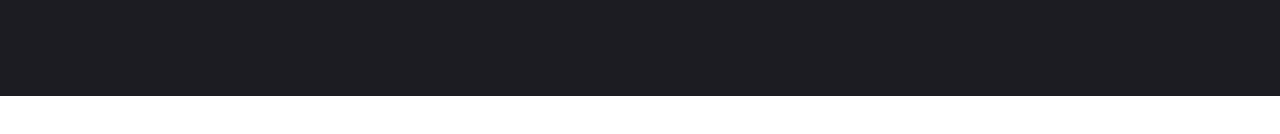
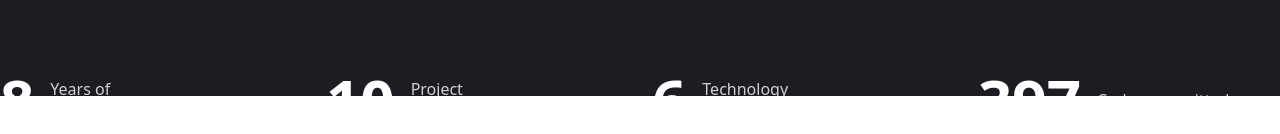
Before and after one commit to Nick-Salifu/portfolio, a Next.js app: page / in a window 1280 px wide. Shown: the part 704-838 px from the top of the page. Before the commit the page ends 800 px from the top, so only its background shows below. Built offline with nearby package versions, Linux system fonts and the light colour scheme.

Commit message:
rounding up the stats component

```diff
--- a/app/page.jsx
+++ b/app/page.jsx
@@ -2,6 +2,7 @@
 import Photo from "@/components/Photo";
 import { Button } from "@/components/ui/button";
 import { FiDownload } from "react-icons/fi";
+import Stats from "@/components/Stats";
 
 
 export default function Home() {
@@ -43,6 +44,8 @@
           </div>
         </div>
       </div>
+
+      <Stats />
     </section>
   );
 }
--- /dev/null
+++ b/components/Stats.jsx
@@ -0,0 +1,42 @@
+"use client";
+
+import CountUp from "react-countup"
+
+const stats = [
+    {
+        num: 8,
+        text:"Years of experience"
+    },
+    {
+        num: 10,
+        text:"Project Completed"
+    },
+    {
+        num: 6,
+        text:"Technology mastered"
+    },
+    {
+        num: 400,
+        text:"Codes committed"
+    },
+]
+
+export default function Stats() {
+    return (
+        <section className="pt-4 pb-12 xl:pt-0 xl:pb-0">
+            <div className="container mx-auto">
+                <div className="flex flex-wrap gap-6 mx-auto max-w-[80vw] xl:max-w-none">
+                    {stats.map((item, index) => {
+                        return (
+                            <div key={index} className="flex-1 items-center flex gap-4 justify-center xl:justify-start">
+                                <CountUp end={item.num} duration={5} delay={2} className="text-4xl xl:text-6xl font-extrabold" />
+
+                                <p className={`${item.text.length > 15 ? "max-w-[100px]" : "max-w-[150px]"} leading-snug text-white/80`}>{item.text}</p>
+                            </div>
+                        )
+                    })}
+                </div>
+            </div>
+        </section>
+    )
+}
--- a/package.json
+++ b/package.json
@@ -21,6 +21,7 @@
     "lucide-react": "^0.476.0",
     "next": "15.2.0",
     "react": "^19.0.0",
+    "react-countup": "^6.5.3",
     "react-dom": "^19.0.0",
     "react-icons": "^5.5.0",
     "tailwind-merge": "^3.0.2",
```
Also changed, not shown: 1 other file (tests, documents, lock files or other folders).
